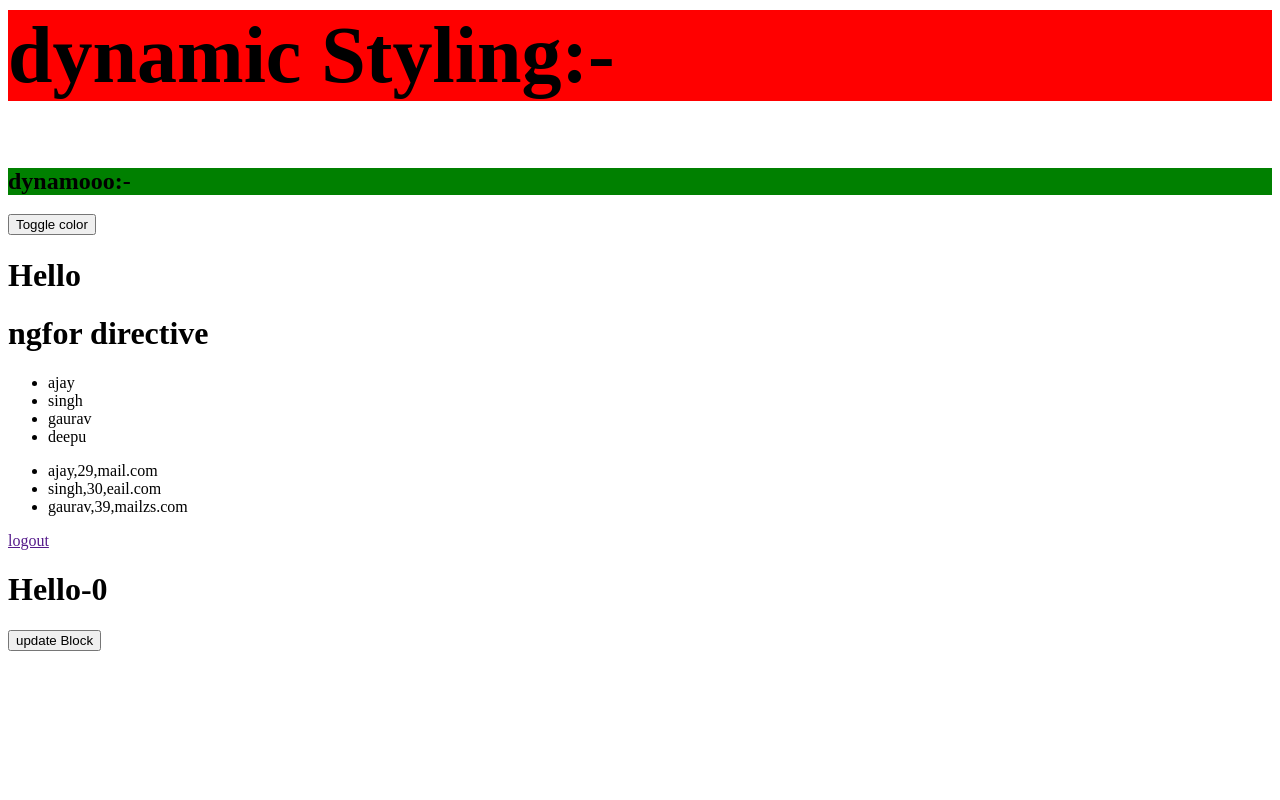
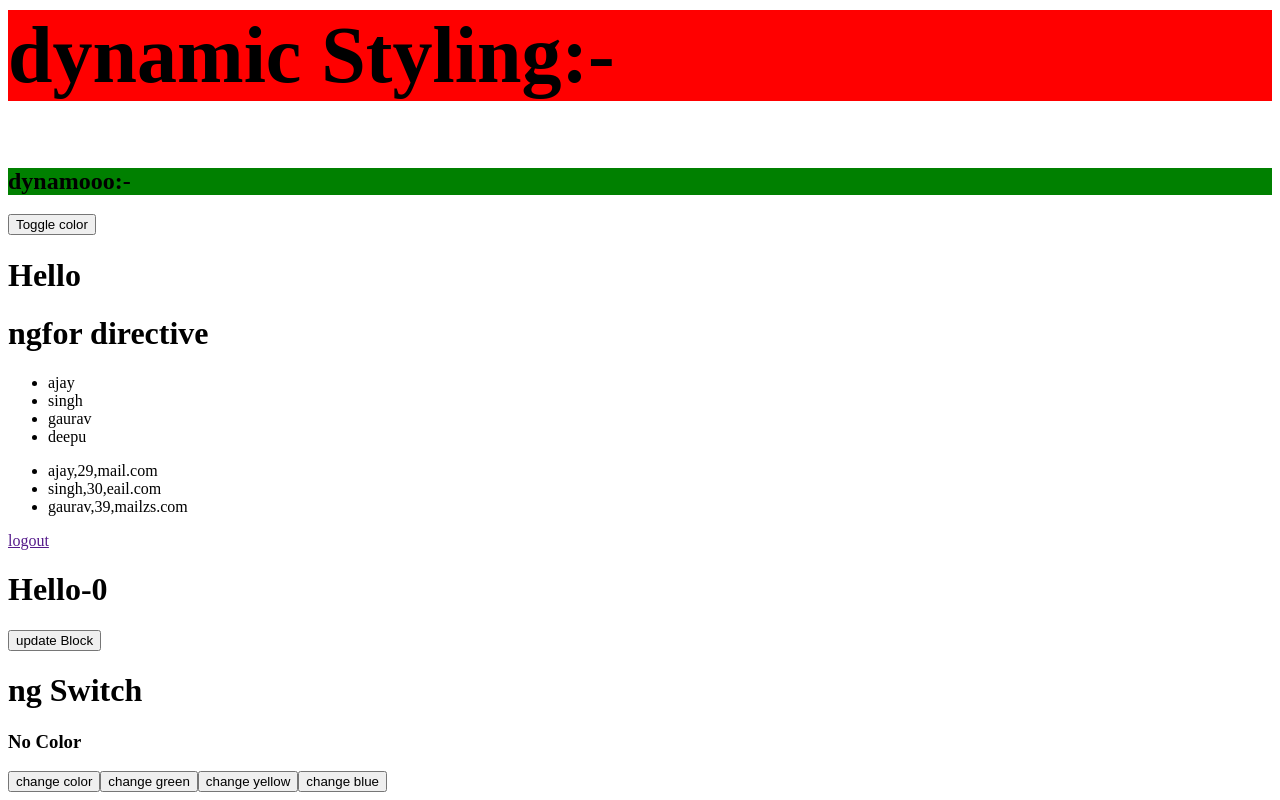
Before and after one commit to ajaysingh6531/AngularTutorial, an Angular app: page / in a window 1280 px wide. Shown: the part 4051-4851 px from the top of the page. Before the commit the page ends 4710 px from the top, so only its background shows below. Built offline with nearby package versions, Linux system fonts and the light colour scheme.

Commit message:
ng switch

```diff
--- a/src/app/app.html
+++ b/src/app/app.html
@@ -295,6 +295,21 @@ name="user">
 </div>
 <button (click)="updateBlock()">update Block</button>
 
+<h1>ng Switch</h1>
+
+<div [ngSwitch]="color3">
+    <h3 *ngSwitchCase="'red'" style="background-color: red;">Red Color</h3>
+    <h3 *ngSwitchCase="'blue'" style="background-color: blue;">Blue Color</h3>
+    <h3 *ngSwitchCase="'green'" style="background-color: green;">Green Color</h3>
+    <h3 *ngSwitchCase="'yellow'" style="background-color: Yellow;">Yellow Color</h3>
+    <h3 *ngSwitchDefault>No Color</h3>
+</div>
+
+
+<button (click)="changeColor2('red')"> change color</button>
+<button (click)="changeColor2('green')"> change green</button>
+<button (click)="changeColor2('yellow')"> change yellow</button>
+<button (click)="changeColor2('blue')"> change blue</button>
 
 
 <router-outlet/>
--- a/src/app/app.ts
+++ b/src/app/app.ts
@@ -4,12 +4,12 @@ import { Login } from './login/login';
 import { Signup } from './signup/signup';
 import { Profile } from './profile/profile';
 import { FormsModule } from '@angular/forms';
-import { NgFor, NgIf } from '@angular/common';
+import { NgFor, NgIf, NgSwitch, NgSwitchCase, NgSwitchDefault } from '@angular/common';
 
 
 @Component({
   selector: 'app-root',
-  imports: [Login,Signup,Profile,RouterOutlet,RouterLink,FormsModule,NgIf,NgFor],
+  imports: [Login,Signup,Profile,RouterOutlet,RouterLink,FormsModule,NgIf,NgFor,NgSwitch,NgSwitchCase,NgSwitchDefault],
   templateUrl: './app.html',
   styleUrl: './app.css'
 })
@@ -294,4 +294,10 @@ taskList:{id: number,task:string}[]=[];
   updateBlock(){
     this.block++;
   }
+
+  color3="pink";
+
+  changeColor2(c:string){
+    this.color3=c;
+  }
 }
```
